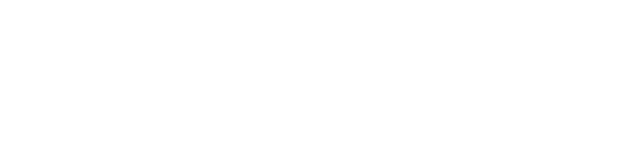
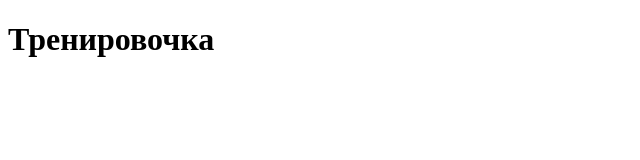
Before and after one commit to igorezov17/git_test, a plain HTML site: page index.html in a window 1280 px wide. Shown: the whole page, without its empty margins (0-640 px from the left). Drawn offline with Linux system fonts and the light colour scheme.

Commit message:
Change index.html and style.css

```diff
--- a/index.html
+++ b/index.html
@@ -5,8 +5,9 @@
     <meta name="viewport" content="width=device-width, initial-scale=1.0">
     <meta http-equiv="X-UA-Compatible" content="ie=edge">
     <title>Document</title>
+    <link href="style.css">
 </head>
 <body>
-
+    <h1>Тренировочка</h1>
 </body>
 </html>
```
Also changed, not shown: style.css (added).
